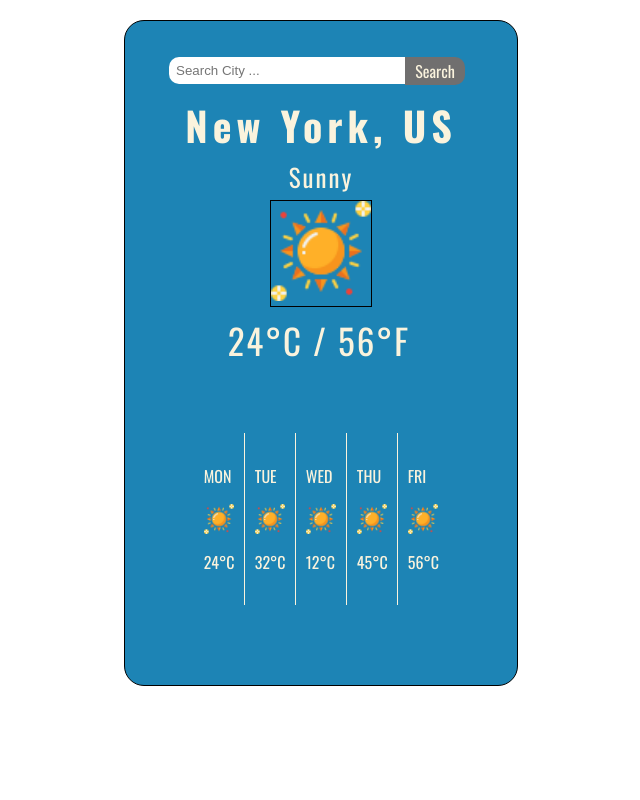
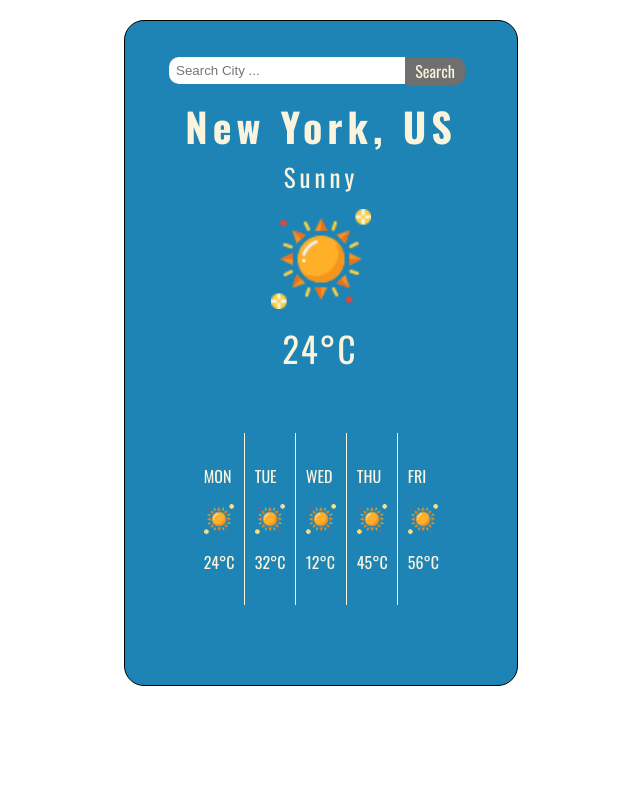
Before and after one commit to Rio0628/WeatherForecastApp, a React (Create React App) app in the folder weather-app/: page / in a window 1280 px wide. Shown: the top 800 px of the page, without its empty margins (152-792 px from the left). Built offline with nearby package versions, Linux system fonts and the light colour scheme; no server answers.

Commit message:
Implemented Current Weather and Made Initial Future Weather API Call
- Implemented the main weather state with the information of the main API call with the input of the search bar
- Made the initial call of the future weather API call

```diff
--- a/weather-app/src/App.js
+++ b/weather-app/src/App.js
@@ -12,9 +12,8 @@ class App extends React.Component {
     this.state = {
       SearchOnChange: '',
       ExampleForecast: [],
-      CurrentForecast: [
-        {name: 'New York, US', wthr: "Sunny", temp: '24°C / 56°F'}
-      ],
+      CurrentForecast:
+        {name: 'New York, US', wthr: "Sunny", temp: '24°C'},
       FtrForecast: [
         {day: 'MON', wthr: 'Sunny', temp: '24°C'},
         {day: 'TUE', wthr: 'Sunny', temp: '32°C'},
@@ -28,25 +27,36 @@ class App extends React.Component {
     // console.log(api.openweathermap.org/data/2.5/weather?q=London&appid=f0caa45808a9789d4f46776484b799e2);
     let object;
 
-    function transferData(a, b, c) {
+    function transferData(a, b, c, d) {
       console.log(a);
       console.log(b);
       console.log(c);
+      console.log(d);
       object = {
-        name: a,
-        weather: b,
-        temp: c
+        name: `${a}, ${d}`,
+        wthr: b,
+        temp: `${c}`
       }
     }
 
-    async function dailyWeather(cityName) {
+    const dailyWeather = async (cityName) => {
       const url = `https://api.openweathermap.org/data/2.5/weather?q=${cityName}&appid=f0caa45808a9789d4f46776484b799e2&units=metric`;
       let a = [];
+
       await axios.get(url).then(data => a.push(data.data))
-
-      transferData(a[0].name, a[0].weather[0].main, a[0].main.temp)
+      transferData(a[0].name, a[0].weather[0].main, a[0].main.temp, a[0].sys.country)
       // .then(resp => resp.json()).then(data => transferData(data)).catch(err => console.log(err));
     }
+
+    const futureWeather = (cityName) => {
+      const url = `https://api.openweathermap.org/data/2.5/forecast/daily?q=${cityName}&cnt=5&appid=f0caa45808a9789d4f46776484b799e2&units=metric`;
+      let a = [];
+
+      axios.get(url).then(data => a.push(data))
+      console.log(a)
+    }
+
+    futureWeather('london');
 
     const onChange = (e) => {
       console.log(e.target.value);
@@ -57,26 +67,20 @@ class App extends React.Component {
       }
     }
 
-    const chgMainState = (a) => this.setState({ExampleForecast: a});
+    const chgMainState = (a) => this.setState({CurrentForecast: a});
 
     const onClick = async (e) => {
       console.log(e.target)
       if (e.target.className === 'submitBtn') {
         // console.log(this.state.SearchOnChange);
-        await dailyWeather("New York");
-        console.log(object)
+        await dailyWeather(this.state.SearchOnChange);
         chgMainState(object)
-        console.log('SPACER')
-        console.log(this.state.ExampleForecast)
         // document.body.style.background = color; == Use something like this in the future to change the background according to the weather type of the region.
       }
     }
 
-    // window.onload = () => {
-    //   console.log('Mario');
-    //   dailyWeather('London')
-    //   chgMainState(object);
-    // } This is for later to have an initial state so the application is not empty
+    // Try to implement a Window.onload function or find a way to have the UI set up to be empty until it is populated
+    // Use a boolean state to make the components appear
 
     return (
       <div className="App">
@@ -89,9 +93,9 @@ class App extends React.Component {
 
 
           <MainInfo
-            name={this.state.CurrentForecast[0].name}
-            weather={this.state.CurrentForecast[0].wthr}
-            temp={this.state.CurrentForecast[0].temp}
+            name={this.state.CurrentForecast.name}
+            weather={this.state.CurrentForecast.wthr}
+            temp={this.state.CurrentForecast.temp}
           />
 
           <div className='ftrFrctCntr'>
--- a/weather-app/src/index.css
+++ b/weather-app/src/index.css
@@ -97,29 +97,25 @@ Display flex and then justify the content with space between  */
   top: 7rem;
   text-align: center;
   font-size: 25px;
-  letter-spacing: 2px;
+  letter-spacing: 4px;
 
 }
 
 .regionWeatherIcon {
   position: relative;
-  bottom: 3.5rem;
-  /* background-image: url(./images/ClearDay.png);
-  background-size: contain;
-  background-repeat: no-repeat;
-  height: 60px;
+  bottom: 3rem;
+  /*height: 60px;
   width: 60px; */
-  border: 1px solid black;
-
 }
 
 .regionTemperature {
   position: absolute;
-  left: 5.8rem;
-  top: 15.5rem;
+  left: 9.2rem;
+  top: 16rem;
   padding: 10px;
   font-size: 35px;
   text-align: center;
+  letter-spacing: 2px;
 }
 
 /* -- FUTURE FORECAST STYLES -- */
```
